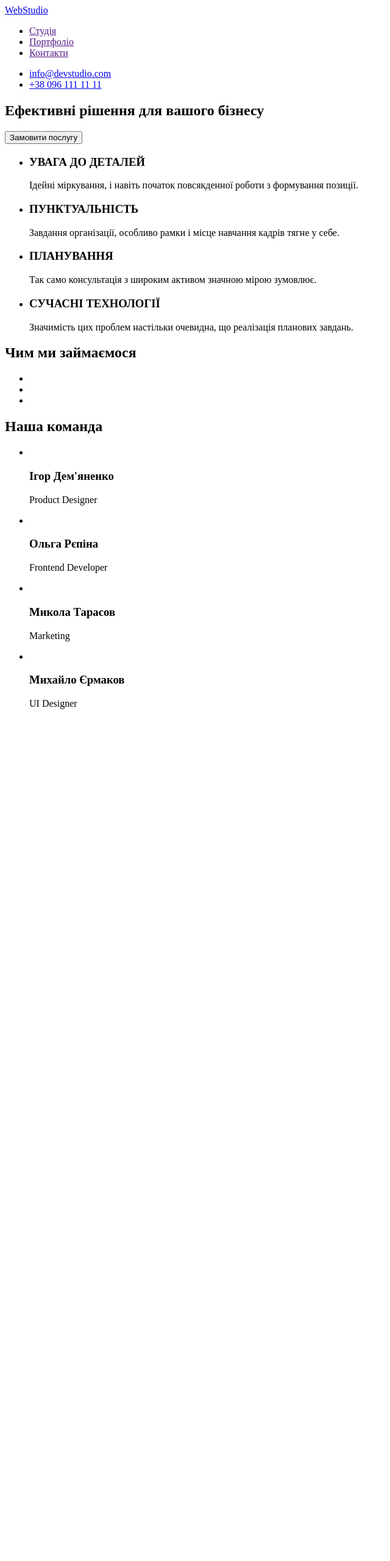
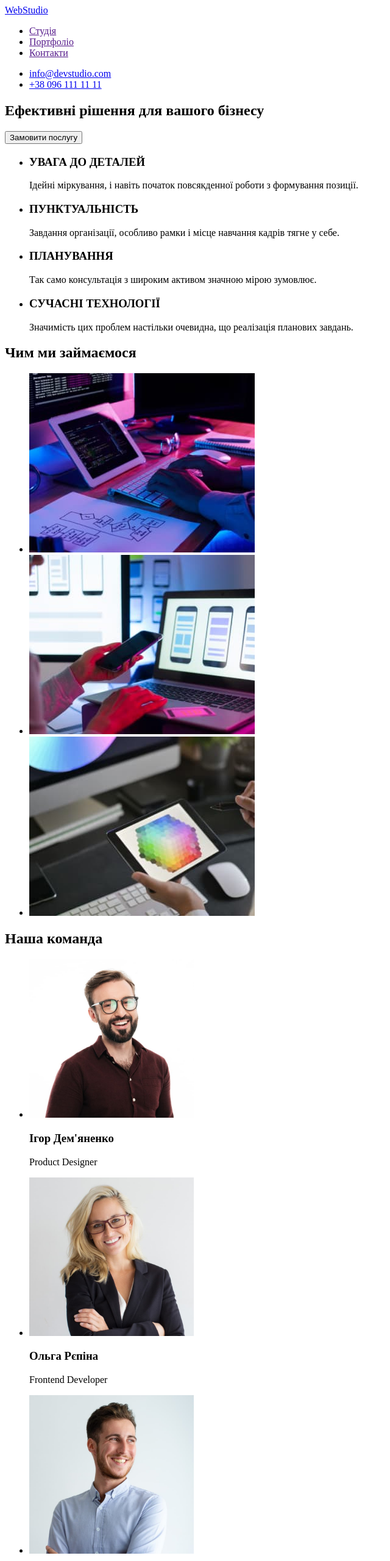
Before and after one commit to OleksandrTytyk/goit-markup-hw-01, a plain HTML site: page index.html in a window 1280 px wide. Shown: the top 2560 px of the page at 61% size, without its empty margins (0-640 px from the left). Before the commit the page ends 1179 px from the top, so only its background shows below. Drawn offline with Linux system fonts and the light colour scheme.

Commit message:
Закончил разметку <mine>

```diff
--- a/index.html
+++ b/index.html
@@ -64,11 +64,11 @@
         <h2>Чим ми займаємося</h2>
         <Ul>
             <li>
-                <img src="" alt=""></li>
+                <img src="./images/what-we-do/box1.jpg" alt="Людина працює за компьютером" width="370" height="294"></li>
             <li>
-                <img src="" alt=""></li>
+                <img src="./images/what-we-do/box2.jpg" alt="Людина зі смартфоном працює за компьютером" width="370" height="294"></li>
             <li>
-                <img src="" alt=""></li>
+                <img src="./images/what-we-do/box3.jpg" alt="Людина тримає в руці планшет" width="370" height="294"></li>
         </Ul>
     </section>
     <!-- Наша команда -->
@@ -76,22 +76,22 @@
         <h2>Наша команда</h2>
         <ul>
             <li>
-                <img src="" alt=""></img>
+                <img src="./images/team/ihor.jpg" alt="Фото Ігора Дем'яненко" width="270" height="260">
                 <h3>Ігор Дем'яненко</h3>
                 <p lang="en">Product Designer</p>
             </li>
             <li>
-                <img src="" alt="">
+                <img src="./images/team/olha.jpg" alt="Фото Ольги Рєпіної" width="270" height="260">
                 <h3>Ольга Рєпіна</h3>
                 <p lang="en">Frontend Developer</p>
             </li>
             <li>
-                <img src="" alt="">
+                <img src="./images/team/mykola.jpg" alt="Фото Миколи Тарасова" width="270" height="260">
                 <h3>Микола Тарасов</h3>
                 <p lang="en">Marketing</p>
             </li>
             <li>
-                <img src="" alt="">
+                <img src="./images/team/myhailo.jpg" alt="Фото Михайла Єрмакова" width="270" height="260">
                 <h3>Михайло Єрмаков</h3>
                 <p lang="en">UI Designer</p>
             </li>
```
Also changed, not shown: images/team/ihor.jpg (added), images/team/myhailo.jpg (added), images/team/mykola.jpg (added), images/team/olha.jpg (added), images/what-we-do/box1.jpg (added), images/what-we-do/box2.jpg (added), images/what-we-do/box3.jpg (added).
